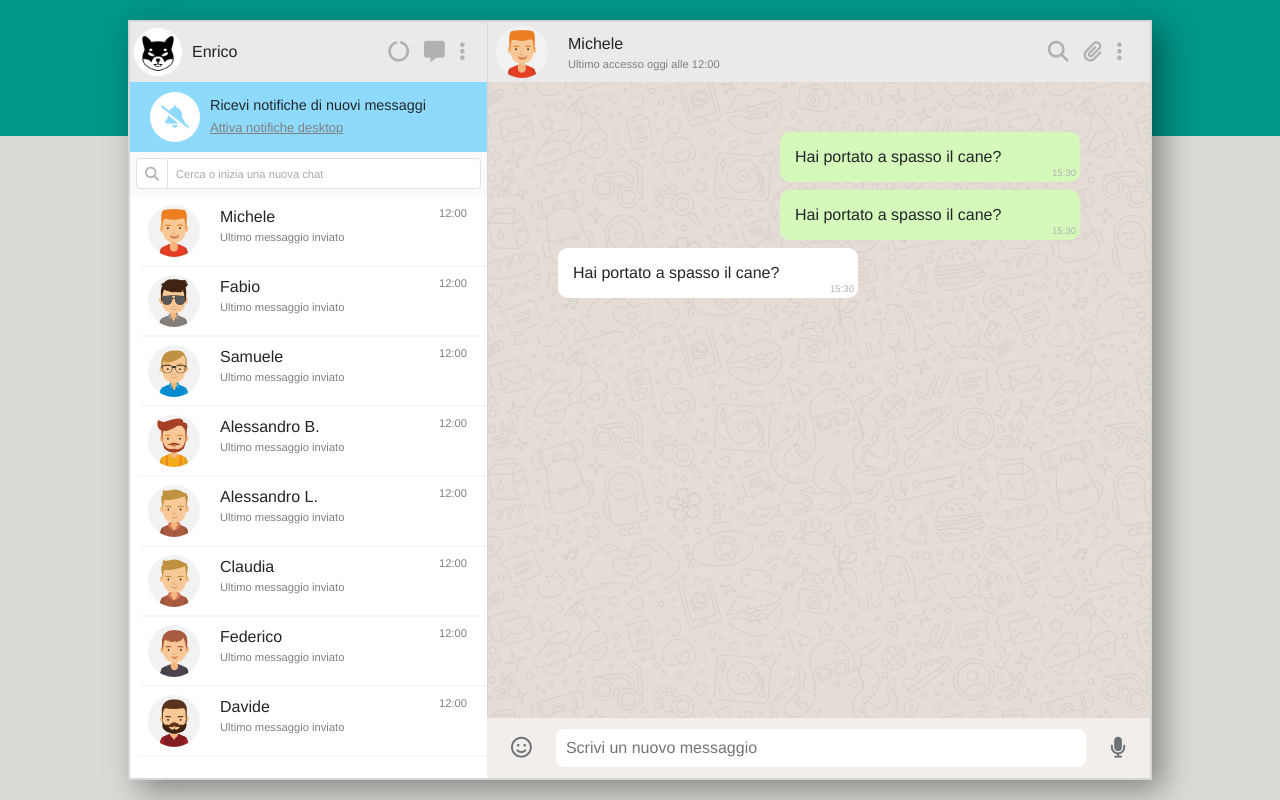
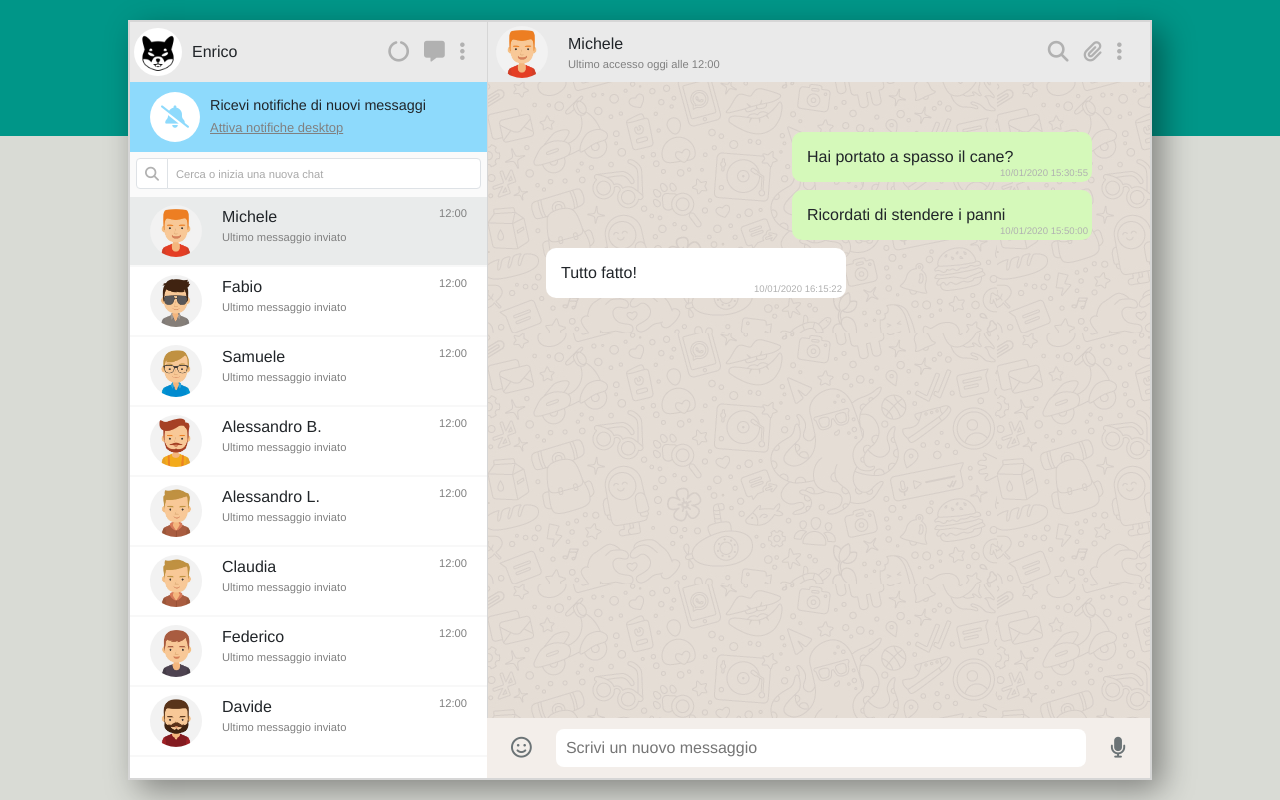
Before and after one commit to EnricoDErasmo/vue-boolzapp, a plain HTML site: page index.html in a window 1280 px wide. Drawn offline with nearby package versions, Linux system fonts and the light colour scheme.

Commit message:
Milestone 2

```diff
--- a/css/style.css
+++ b/css/style.css
@@ -26,7 +26,7 @@
 /* /Background */
 
 ul{
-    padding-left: 10px;
+    padding-left: 0px;
 
     margin-bottom: 0;
 }
@@ -219,12 +219,25 @@ li {
     flex-direction: row;
     justify-content: space-between;
 
-    padding: 8px;
-    padding-right: 20px;
+    padding: 8px 20px;
+
 
     height: 70px;
 
     border-bottom: 2px solid #f8f8f8;
+
+    cursor: pointer;
+}
+
+.view .chat-window .inner-left .chat-list-container .chat:hover{
+
+    background-color: #e9ebeb;
+
+}
+
+.view .chat-window .inner-left .chat-list-container .chat-container.active{
+
+    background-color: #e9ebeb;
 }
 
 .view .chat-window .inner-left .chat-list-container .chat .chat-inner-left{
@@ -332,18 +345,9 @@ li {
     overflow-y: scroll;
 }
 
-.view .chat-window .inner-right .chat-main .row-sent{
+.view .chat-window .inner-right .chat-main .row{
     display: flex;
-    flex-direction: row;
-    justify-content: flex-end;
-
-    margin-bottom: 8px;
-}
-
-.view .chat-window .inner-right .chat-main .row-received{
-    display: flex;
-    flex-direction: row;
-    justify-content: flex-start;
+    flex-direction: column;
 
     margin-bottom: 8px;
 }
@@ -358,6 +362,7 @@ li {
 
     height: 50px;
     width: 300px;
+    max-width: 60%;
 
     border-radius: 10px;
 }
@@ -375,12 +380,14 @@ li {
 .view .chat-window .inner-right .chat-main .sent{
 
     background-color: #d5f9ba;
+    align-self: flex-end;
 
 }
 
 .view .chat-window .inner-right .chat-main .received{
 
     background-color: white;
+    align-self: flex-start;
 }
 
 /* /Chat main */
--- a/index.html
+++ b/index.html
@@ -108,18 +108,18 @@
 
                         <ul>
 
-                            <li v-for="(contact, index) in contacts" class="chat-container">
+                            <li v-for="(contact, index) in contacts" :class="index == activeContactIndex ? 'active' : '' " class="chat-container" @click="changeActiveContactIndex(index)">
 
-                                <div class="chat">
+                                <div  class="chat">
 
                                     <div class="chat-inner-left">
 
                                         <div class="img-container">
-                                            <img :src="contacts[index].avatar" alt="">
+                                            <img :src="contact.avatar" alt="">
                                         </div>
 
                                         <div class="chat-info">
-                                            <div> {{contacts[index].name}} </div>
+                                            <div> {{contact.name}} </div>
                                             <div class="small-text">Ultimo messaggio inviato</div>
                                         </div>
 
@@ -161,11 +161,11 @@
                         <div class="chat-nav-left">
 
                             <div class="img-container">
-                                <img src="img/avatar_1.jpg" alt="">
+                                <img :src="contacts[activeContactIndex].avatar" alt="">
                             </div>
 
                             <div class="chat-info">
-                                <div>Michele</div>
+                                <div> {{contacts[activeContactIndex].name}} </div>
                                 <div class="small-text">Ultimo accesso oggi alle 12:00</div>
                             </div>
 
@@ -188,68 +188,27 @@
 
                     <!-- Chat main -->
 
-                    <div class="chat-main">
+                    <div  class="chat-main">
 
-                        <div class="row-sent">
+                        <div v-for="message in contacts[activeContactIndex].messages" class="row">
 
-                            <div class="message-box sent">
+                            <div :class="message.status" class="message-box">
 
                                 <div class="message-text">
 
-                                    Hai portato a spasso il cane?
+                                    {{message.message}}
 
                                 </div>
 
                                 <div class="message-hour">
 
-                                    15:30
+                                    {{message.date}}
 
                                 </div>
 
                             </div>
 
                         </div>
-
-                        <div class="row-sent">
-
-                            <div class="message-box sent">
-
-                                <div class="message-text">
-
-                                    Hai portato a spasso il cane?
-
-                                </div>
-
-                                <div class="message-hour">
-
-                                    15:30
-
-                                </div>
-
-                            </div>
-
-                        </div>
-
-                        <div class="row-received">
-
-                            <div class="message-box received">
-
-                                <div class="message-text">
-
-                                    Hai portato a spasso il cane?
-
-                                </div>
-
-                                <div class="message-hour">
-
-                                    15:30
-
-                                </div>
-
-                            </div>
-
-                        </div>
-
 
                     </div>
 
--- a/js/script.js
+++ b/js/script.js
@@ -1,9 +1,18 @@
 /*
 Milestone 1
-Replica della grafica con la possibilità di avere messaggi scritti dall’utente (verdi)
+-Replica della grafica con la possibilità di avere messaggi scritti dall’utente (verdi)
 e dall’interlocutore (bianco) assegnando due classi CSS diverse
-Visualizzazione dinamica della lista contatti: tramite la direttiva v-for,
+
+-Visualizzazione dinamica della lista contatti: tramite la direttiva v-for,
 visualizzare nome e immagine di ogni contatto
+
+Milestone 2
+-Visualizzazione dinamica dei messaggi: tramite la direttiva v-for,
+visualizzare tutti i messaggi relativi al contatto attivo all’interno
+del pannello della conversazione
+
+-Click sul contatto mostra la conversazione del contatto cliccato
+
 */
 
 const { createApp } = Vue
@@ -176,8 +185,20 @@ const { createApp } = Vue
                     }
                 ],
             }
-        ]
+        ],
+
+        activeContactIndex: 0,
       }
+    },
+
+    methods: {
+
+        changeActiveContactIndex(index){
+
+            this.activeContactIndex = index;
+
+        },
+
     },
 
 
```
